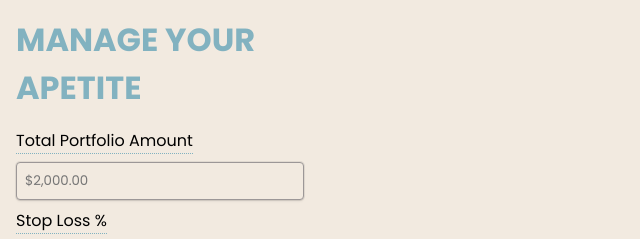
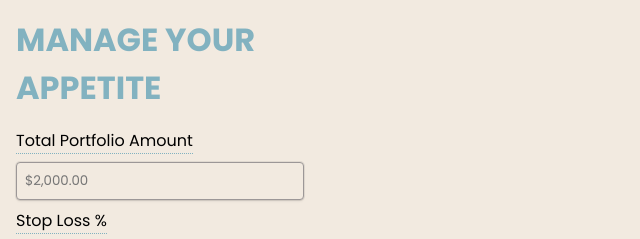
Before and after one commit to thecipherdev/riskify, a browser extension: page index.html in a window 1280 px wide. Shown: the top 239 px of the page, 0-640 px from the left. Drawn offline with Linux system fonts and the light colour scheme.

Commit message:
chore: update manifest (#1)
Co-authored-by: Jomel Cadiente <cadientejomel0@gmail.com>

```diff
--- a/index.html
+++ b/index.html
@@ -20,7 +20,7 @@
   <div class="container">
     <div>
       <!-- type text is intentional -->
-      <h1 class="poppins-bold">Manage your apetite</h1>
+      <h1 class="poppins-bold">Manage your appetite</h1>
       <form id="form">
         <label class="label">
           <span class="tooltip">
```
Also changed, not shown: manifest.json.
